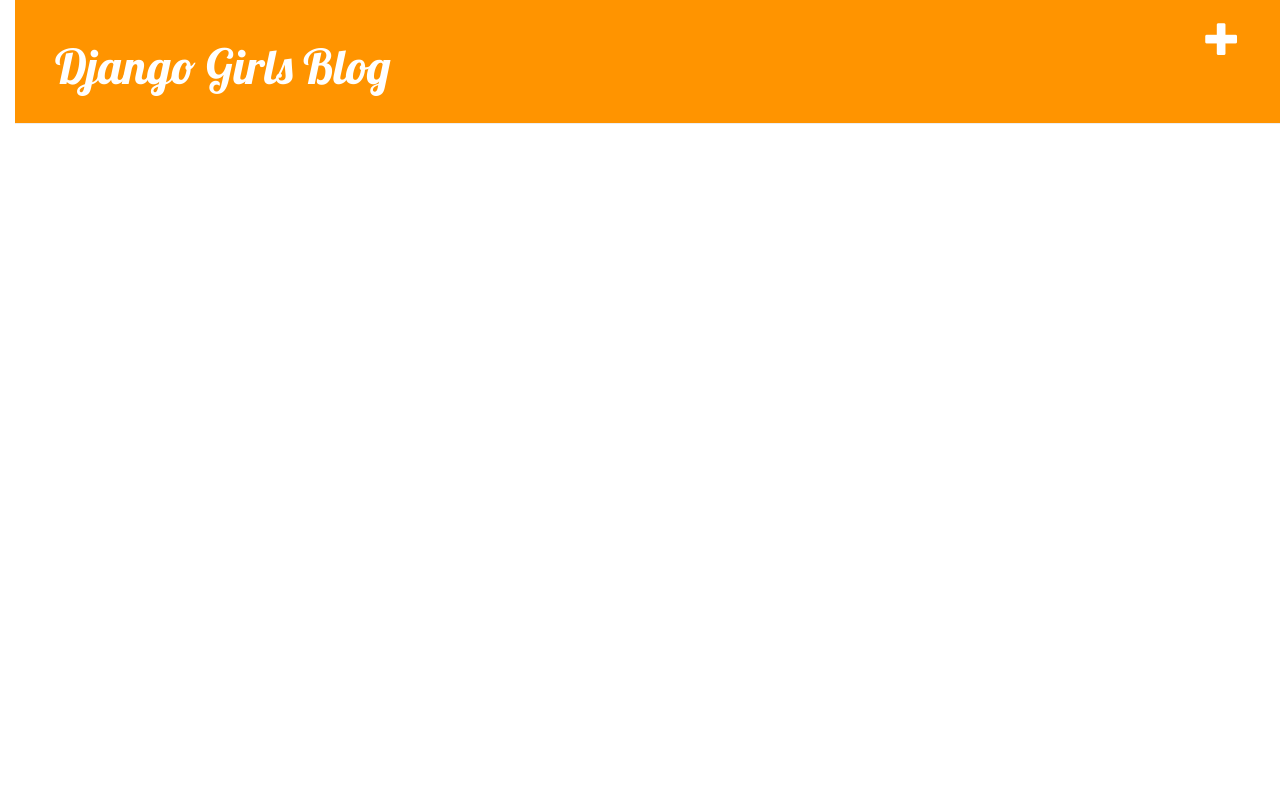
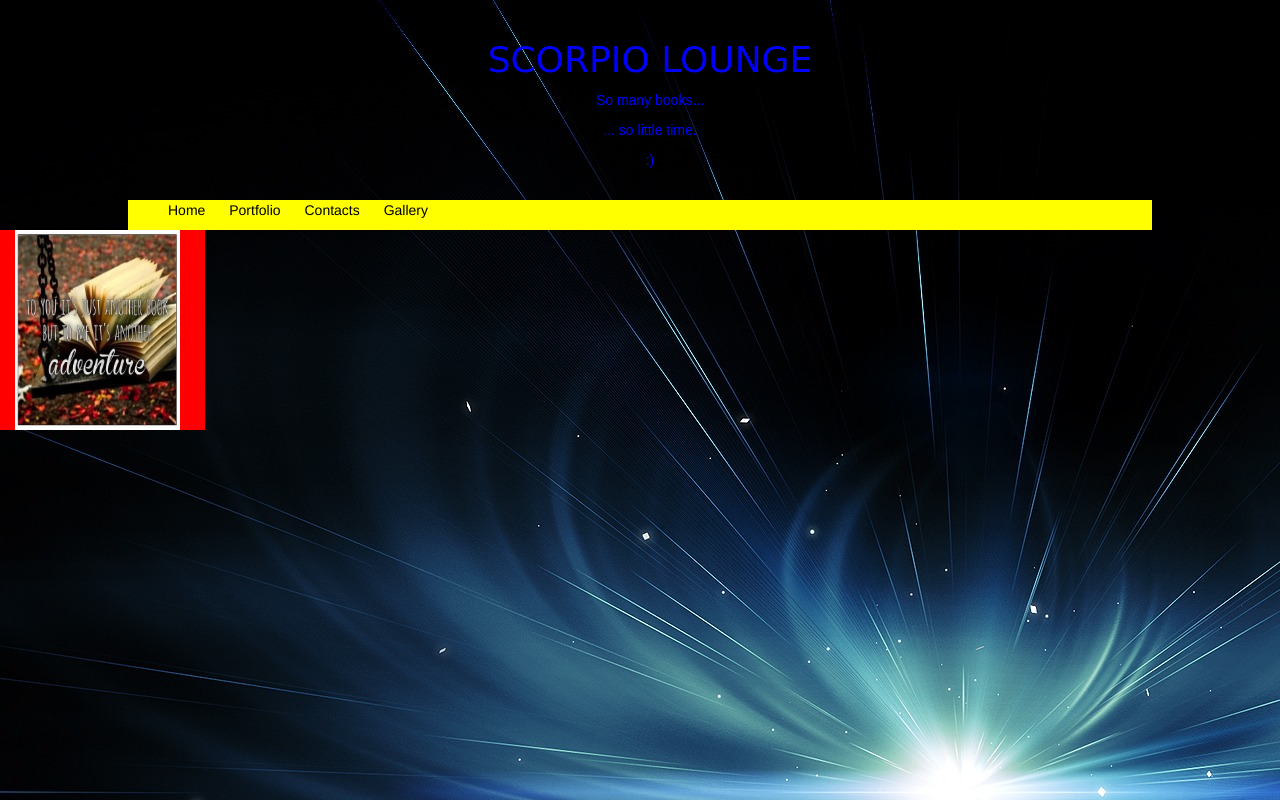
Before and after one commit to stellakaniaru/my-first-blog, a Django app: page / in a window 1280 px wide. Run offline with Django 3.2, Linux system fonts and the light colour scheme; data that the repository does not hold is empty; some libraries are stand-ins or nearby versions.

Commit message:
changes in css and html pages

```diff
--- a/blogz/static/css/blogz.css
+++ b/blogz/static/css/blogz.css
@@ -1,27 +1,95 @@
-h1 a {
-color: red;
-font-family: 'Lobster';
+.main-page {
+	width: 80%;
+	min-width: 600px;
+	margin: auto;
+}
+
+.page-banner {
+
+	margin-top: 0;
+	padding: 20px 20px 20px 40px;
+	color: blue;
+	text-align: center;
+	font-family: sans-serif;
+	width: 100%;
+
+}
+.nav {
+	/*background-color: #FFF8DC;*/
+	background-color: yellow;
+	width: 100%;
+	float: left;
+}
+.nav  li {
+	display: inline;
+	padding-right: 20px;
+
+}
+
+.nav li a {
+	color: black;
+	text-decoration: none;
+}
+
+
+.nav li a:hover {
+	text-decoration: underline;
+	color: purple;
 }
 
 body {
+	background-image: url(../img/glow.jpg);
+
+}
+
+.b1 {
+	width: 180px;
+	height: 200px;
+	padding-left: 15px;
+	align-content: center;
+}
+/*.title{
+	font-family: 'Lobster', cursive;
+	color: blue;
+}
+*/
+.content-container {
 padding-left: 15px;
+color: black;
+background-color: blue;
+width: 80%;
+float: left;
+
+}
+
+aside {
+	float: left;
+	background-color: red;
+	width: 16%;
 }
 
 .page-header {
-background-color: #ff9400;
+background-color: blue;
+color: white;
 margin-top: 0;
 padding: 20px 20px 20px 40px;
+height: 60px;
+width: 80%;
+margin: auto;
 }
 .page-header h1, .page-header h1 a, .page-header h1 a:visited, .page-header h1 a:active {
 color: #ffffff;
 font-size: 36pt;
 text-decoration: none;
 }
+
+
 .content {
 margin-left: 40px;
 }
 h1, h2, h3, h4 {
-font-family: 'Lobster', cursive;
+	font-family: 'Lobster', cursive;
+	color: blue;
 }
 .date {
 color: #828282;
--- a/blogz/templates/blogz/base.html
+++ b/blogz/templates/blogz/base.html
@@ -1,28 +1,65 @@
 {% load staticfiles %}
+{% load static %}
+
+
 <html>
 <head>
-<title>Django Girls blog</title>
+<title>{% block title %}{% endblock %}</title>
 
 <link rel="stylesheet" href="//maxcdn.bootstrapcdn.com/bootstrap/3.2.0/css/bootstrap.min.css">
 <link rel="stylesheet" href="//maxcdn.bootstrapcdn.com/bootstrap/3.2.0/css/bootstrap-theme.min.css">
-<link href="//fonts.googleapis.com/css?family=Lobster&subset=latin,latin-ext" rel="stylesheet" type="text/css">
+<!-- <link href="//fonts.googleapis.com/css?family=Lobster&subset=latin,latin-ext" rel="stylesheet" type="text/css">
+ -->
 <link rel="stylesheet" href="{% static 'css/blogz.css' %}">
 
 </head>
 <body>
-<div class="page-header">
-<a href="{% url 'post_new' %}" class="top-menu"><span class="glyphicon glyphicon-plus"></span></a>
-<h1><a href="/">Django Girls Blog</a></h1>
 
-</div>
-<div class="content container">
-<div class="row">
-<div class="col-md-8">
+<div class="main-page">
+
+	<div class="page-banner">
+		<h1>SCORPIO LOUNGE</h1>
+		<p>So many books...</p>
+		<p>... so little time.</p>
+		<p> :) </p>
+	</div>
+
+	<div class="nav">
+		<ul >
+		<li><a href="/">Home</a></li>
+		<li><a href="#">Portfolio</a></li>
+		<li><a href="#">Contacts</a></li>
+		<li><a href="#">Gallery</a></li>
+	</ul>
+	</div>
+
+
+
+<!-- <div class="page-header">
+<a href="{% url 'post_new' %}" class="top-menu"><span class="glyphicon glyphicon-plus"></span></a> -->
+<!-- <h1><a href="/">Django Girls Blog</a></h1> -->
+<!-- <div>
+	<img src="../static/img/book.jpeg">
+</div> -->
+
+
+<div class="content-container">
+<!-- <div class="row">
+<div class="col-md-8"> -->
 {% block content %}
 {% endblock %}
 </div>
 </div>
 </div>
 
+<aside>
+
+		<img src="../../static/img/book.jpeg" class="b1">
+		<!-- <li><a href="">Book</a></li>
+		<li><a href="">Book</a></li> -->
+
+</aside>
+</div>
+
 </body>
 </html>
--- a/blogz/templates/blogz/post_detail.html
+++ b/blogz/templates/blogz/post_detail.html
@@ -1,5 +1,8 @@
 {% extends 'blogz/base.html' %}
 
+{% block title %}
+{{ post.title }}
+{% endblock %}
 
 {% block content %}
 <div class="post">
@@ -12,6 +15,8 @@
 <a class="btn btn-default" href="{% url 'post_edit' pk=post.pk %}"><span class="glyphicon glyphicon-pencil"></span></a
 >
 <h1>{{ post.title }}</h1>
+
+<!-- <img src="../static/img/book.jpeg"> -->
 <p>{{ post.text|linebreaksbr }}</p>
 </div>
 {% endblock %}
--- a/blogz/templates/blogz/post_edit.html
+++ b/blogz/templates/blogz/post_edit.html
@@ -1,4 +1,8 @@
 {% extends 'blogz/base.html' %}
+
+{% block title %}
+Edit
+{% endblock %}
 
 {% block content %}
 <h1>New post</h1>
--- a/blogz/templates/blogz/post_list.html
+++ b/blogz/templates/blogz/post_list.html
@@ -1,4 +1,8 @@
 {% extends 'blogz/base.html' %}
+
+{% block title %}
+Home
+{% endblock %}
 
 {% block content %}
 {% for post in posts %}
@@ -6,7 +10,8 @@
 <div class="date">
 <p>published: {{ post.published_date }}</p>
 </div>
-<h1><a href="{% url 'post_detail' pk=post.pk %}">{{ post.title }}</a></h1>
+
+<h1><a href="{% url 'post_detail' pk=post.pk %}" class="title">{{ post.title }}</a></h1>
 <p>{{ post.text|linebreaksbr }}</p>
 </div>
 {% endfor %}
--- a/blogz/views.py
+++ b/blogz/views.py
@@ -1,4 +1,4 @@
-# from django.shortcuts import render
+	# from django.shortcuts import render
 
 # # Create your views here.
 # def post_list(request):
```
Also changed, not shown: blogz/static/img/blue.jpg (added), blogz/static/img/book.jpeg (added), blogz/static/img/girl.jpg (added), blogz/static/img/glow.jpg (added), blogz/static/img/night.png (added), blogz/static/img/nwa.jpg (added).
